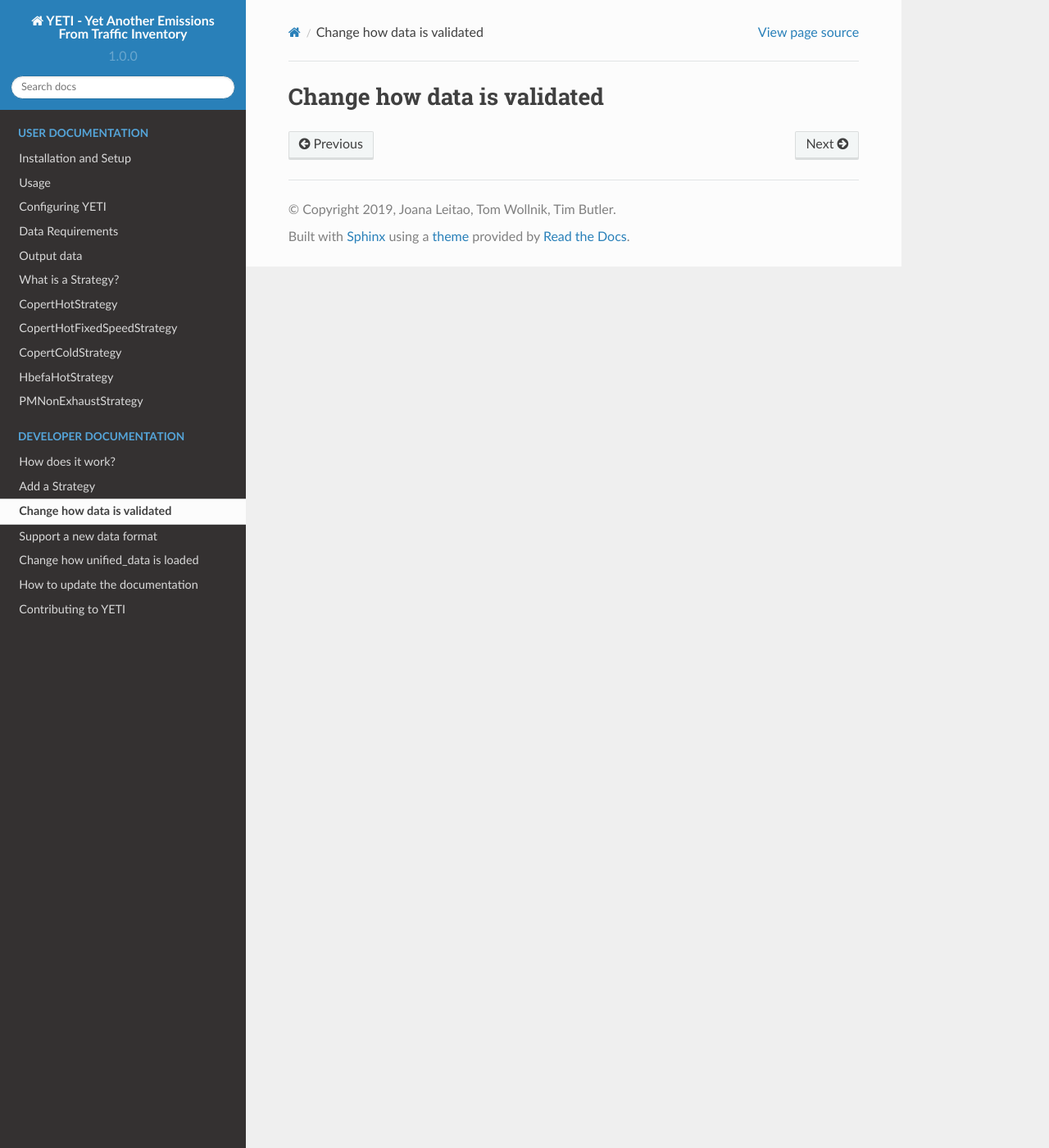
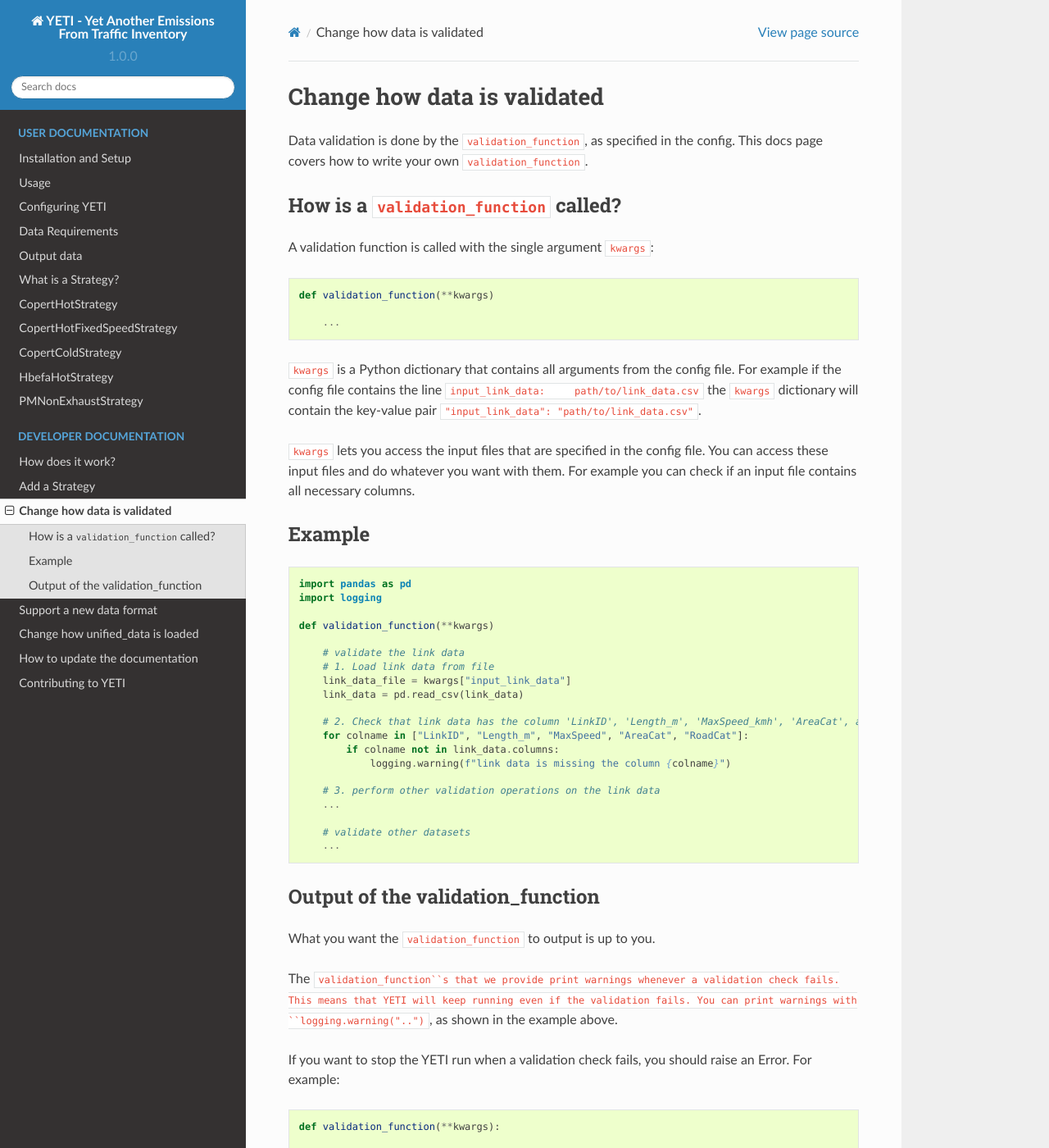
Before and after one commit to twollnik/YETI, a Sphinx documentation site: the page built from docs/developer/add_validate_function.rst, in a window 1280 px wide and 1400 px high. Shown: the whole window at 82% size. Built offline with Sphinx 7.4.7 and the Read the Docs theme 2.0.0, drawn with Linux system fonts in a browser that asks for light colours; formulas are drawn with MathJax 3; some of the changed text lies outside the part shown.

Commit message:
write validation function docs page

```diff
--- a/docs/developer/add_validate_function.rst
+++ b/docs/developer/add_validate_function.rst
@@ -3,4 +3,68 @@
 Change how data is validated
 ============================
 
-.. TODO
+Data validation is done by the ``validation_function``, as specified in the config. This docs page covers how to
+write your own ``validation_function``.
+
+How is a ``validation_function`` called?
+------------------------------------
+
+A validation function is called with the single argument ``kwargs``:
+
+.. code-block:: python
+
+    def validation_function(**kwargs)
+
+        ...
+
+``kwargs`` is a Python dictionary that contains all arguments from the config file. For example if the config
+file contains the line ``input_link_data:     path/to/link_data.csv`` the ``kwargs`` dictionary will contain the
+key-value pair ``"input_link_data": "path/to/link_data.csv"``.
+
+``kwargs`` lets you access the input files that are specified in the config file.
+You can access these input files and do whatever you want with them. For example you can check if
+an input file contains all necessary columns.
+
+Example
+-------
+
+.. code-block:: python
+
+    import pandas as pd
+    import logging
+
+    def validation_function(**kwargs)
+
+        # validate the link data
+        # 1. Load link data from file
+        link_data_file = kwargs["input_link_data"]
+        link_data = pd.read_csv(link_data)
+
+        # 2. Check that link data has the column 'LinkID', 'Length_m', 'MaxSpeed_kmh', 'AreaCat', and 'RoadCat'.
+        for colname in ["LinkID", "Length_m", "MaxSpeed", "AreaCat", "RoadCat"]:
+            if colname not in link_data.columns:
+                logging.warning(f"link data is missing the column {colname}")
+
+        # 3. perform other validation operations on the link data
+        ...
+
+        # validate other datasets
+        ...
+
+Output of the validation_function
+---------------------------------
+
+What you want the ``validation_function`` to output is up to you.
+
+The ``validation_function``s that we provide print warnings whenever a validation check fails. This means
+that YETI will keep running even if the validation fails.
+You can print warnings with ``logging.warning("..")``, as shown in the example above.
+
+If you want to stop the YETI run when a validation check fails, you should raise an Error. For example:
+
+.. code-block:: python
+
+    def validation_function(**kwargs):
+
+        if some_validation_check_does_not_pass():
+            raise RuntimeError("validation failed")
```
